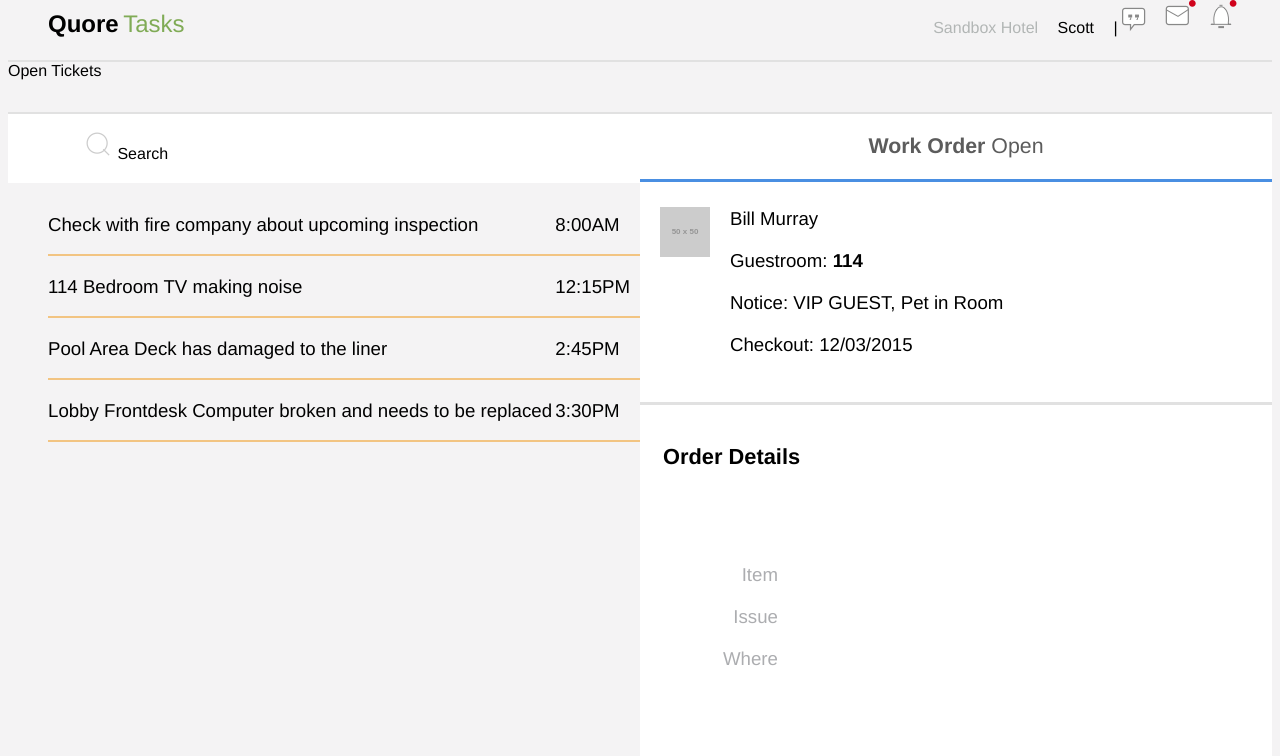
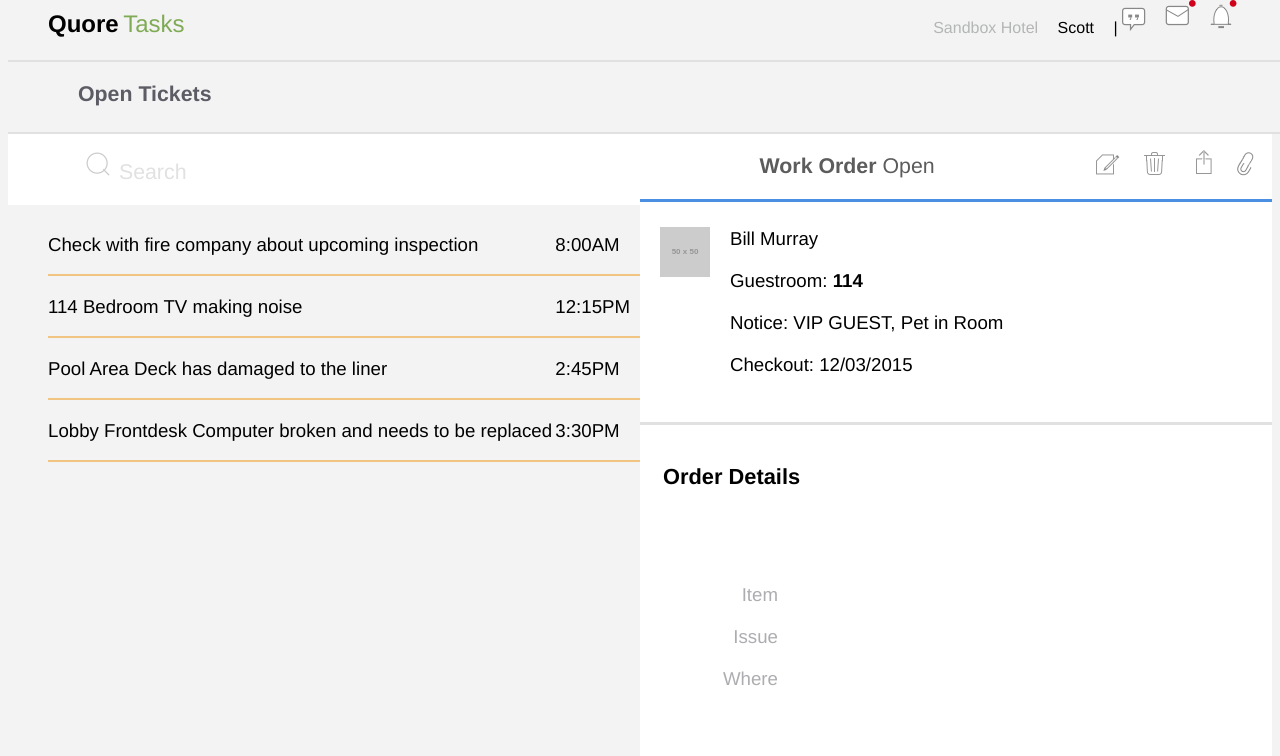
Before and after one commit to thatknitter/Quore_code_test, a website: page index.html in a window 1280 px wide. Shown: the top 756 px of the page. Drawn offline with Linux system fonts and the light colour scheme; placeholder pictures from the web are drawn by us.

Commit message:
This is as good as it's gonna get

```diff
--- a/css/main.css
+++ b/css/main.css
@@ -61,6 +61,35 @@
     padding-right: 30px;
 }
 
+.topBar ul {
+    float: right;
+    margin-top: -4px;
+}
+
+.newSprite, .trashSprite, .sendSprite, .attachSprite {
+    background: url("../img/icon-subnavi.png");
+    background-repeat: no-repeat;
+    display: inline-block;
+    height: 33px;
+    width: 40px;
+}
+
+.newSprite {
+    background-position: -125px 0px;
+}
+
+.trashSprite {
+    background-position: -165px 0px;
+}
+
+.sendSprite {
+    background-position: -205px 0px;
+}
+
+.attachSprite {
+    background-position: 5px 0px;
+}
+
 .leftHalf {
     width: 100%;
     height: 1000px;
@@ -75,6 +104,10 @@
     border-bottom: solid 2pt;
     border-bottom-color: #E1E1E1;
     margin-top: 60px;
+    padding-top: 20px;
+    padding-left: 70px;
+    font-size: 16pt;
+    color: #5C5C65;
 }
 
 .searchbar {
@@ -85,6 +118,8 @@
     padding-top: 15px;
     padding-left: 75px;
     padding-bottom: 20px;
+    font-size: 16pt;
+    color: #E1E1E1;
 }
 
 .tasks ul{
@@ -236,3 +271,24 @@
 .hidden {
     display: none;
 }
+
+.rightHalf {
+    width: 50%;
+    float: right;
+    background-color: #FFFFFF;
+    margin-top: -1050px;
+    height: 1050px;
+}
+
+.words p{
+    border: solid #E1E1E1;
+    border-radius: 10px;
+    font-size: 26pt;
+    color: #E1E1E1;
+    width: 500px;
+    text-align: center;
+    padding-top: 20px;
+    padding-bottom: 20px;
+    margin: auto;
+    margin-top: 20%;
+}
--- a/index.html
+++ b/index.html
@@ -23,7 +23,7 @@
 </header>
 <section>
 <div class="ticketBar">
-    Open Tickets
+    <strong>Open Tickets</strong>
 </div>
 <div class="searchbar">
     <img src="img/icon-search.png"> Search
@@ -51,9 +51,21 @@
 </div>
 </section>
 
+<div class="rightHalf">
+    <div class="words">
+        <p>No Item Selected</p>
+    </div>
+</div>
+
 <div id="modal">
     <div class="topBar">
         <strong>Work Order</strong> Open
+        <ul>
+            <li class="newSprite"></li>
+            <li class="trashSprite"></li>
+            <li class="sendSprite"></li>
+            <li class="attachSprite"></li>
+        </ul>
     </div>
     <div class="pic"><img src="http://placehold.it/50x50"></div>
     <div class="orderDets">
```
